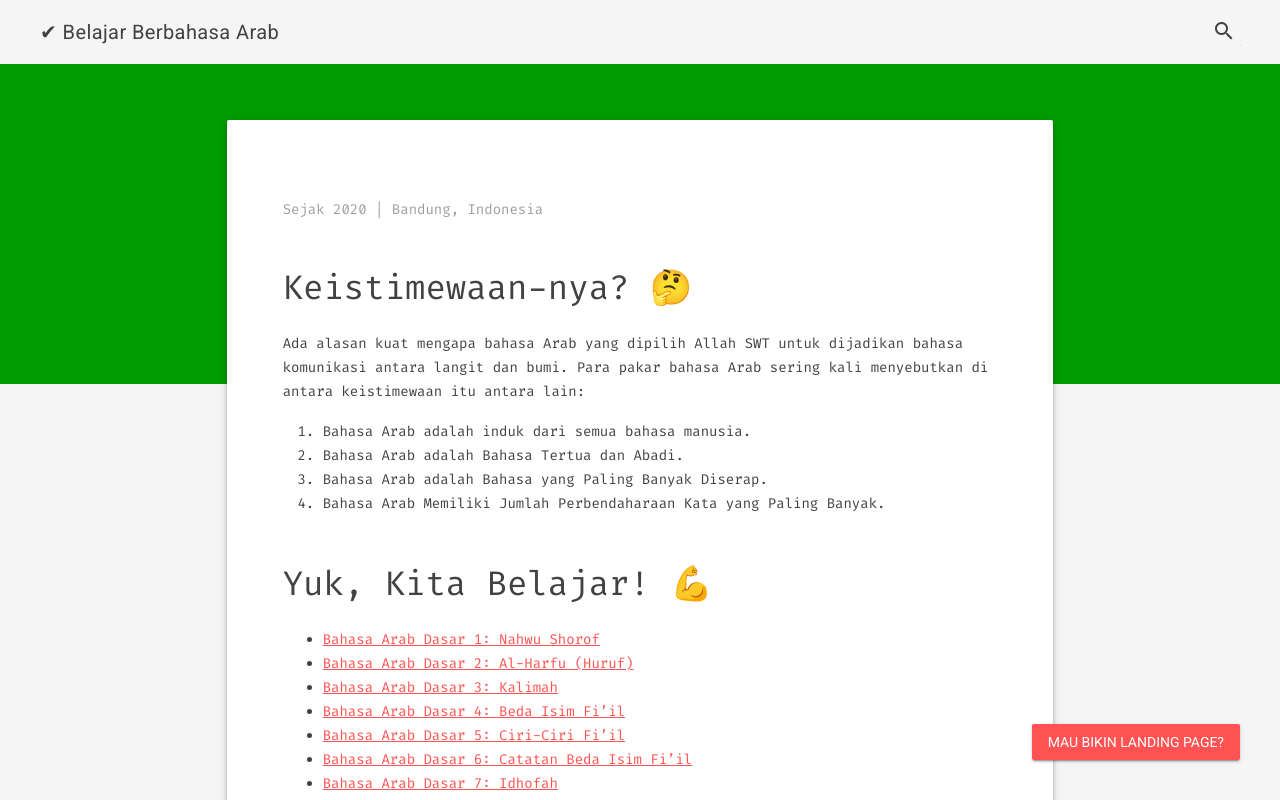
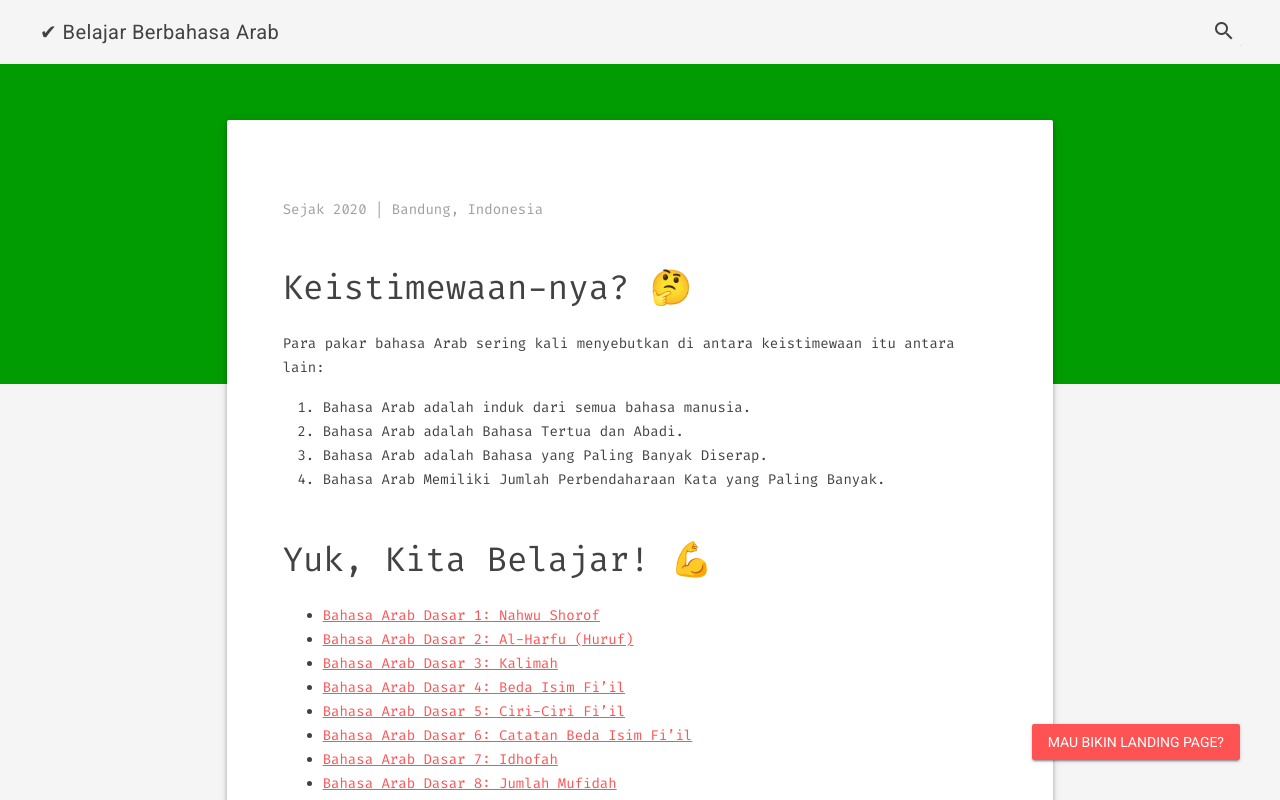
Before and after one commit to nisacodelifings/ibba, a plain HTML site: page index.html in a window 1280 px wide. Drawn offline with nearby package versions, Linux system fonts and the light colour scheme.

Commit message:
Update index.html

```diff
--- a/index.html
+++ b/index.html
@@ -66,8 +66,7 @@
                         Sejak 2020 | Bandung, Indonesia
                     </div>
                     <h3>Keistimewaan-nya? 🤔</h3>
-                    <p>
-                        Ada alasan kuat mengapa bahasa Arab yang dipilih Allah SWT untuk dijadikan bahasa komunikasi antara langit dan bumi. Para pakar bahasa Arab sering kali menyebutkan di antara keistimewaan itu antara lain:
+                    <p>Para pakar bahasa Arab sering kali menyebutkan di antara keistimewaan itu antara lain:
                     </p>
                     <ol>
                         <li>Bahasa Arab adalah induk dari semua bahasa manusia. </li>
```
